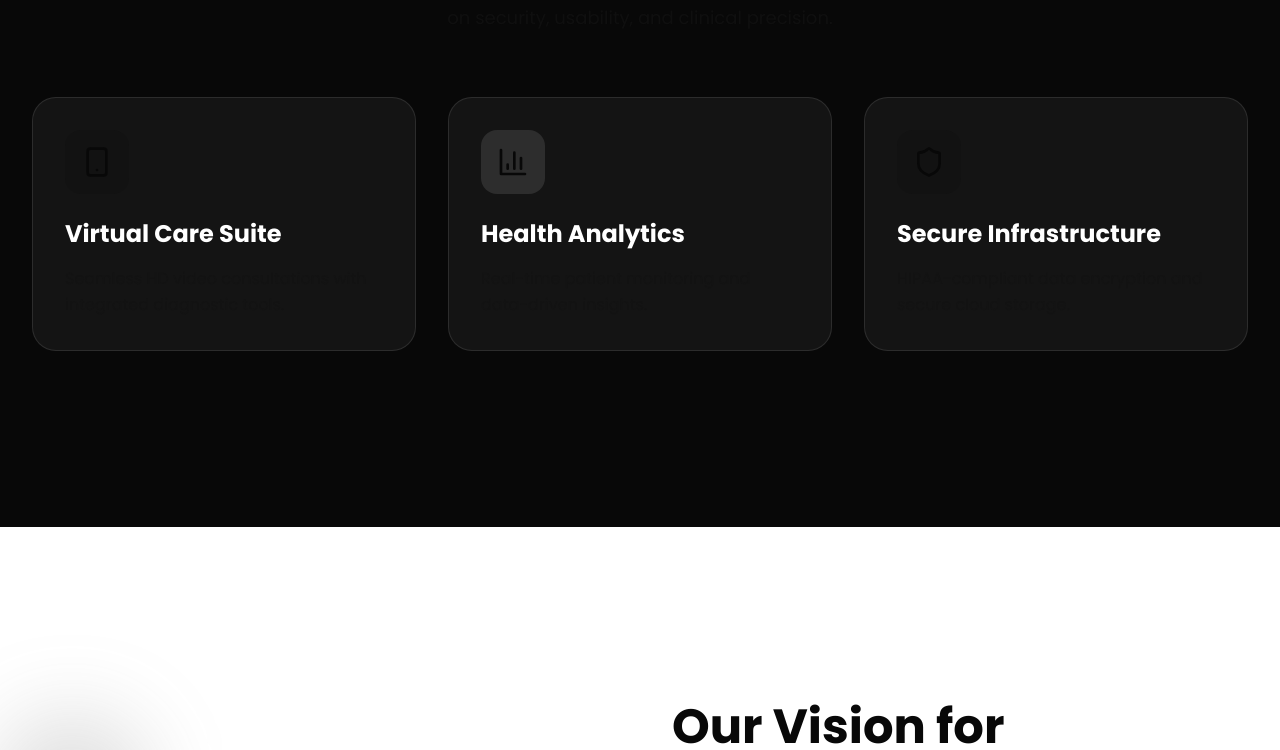
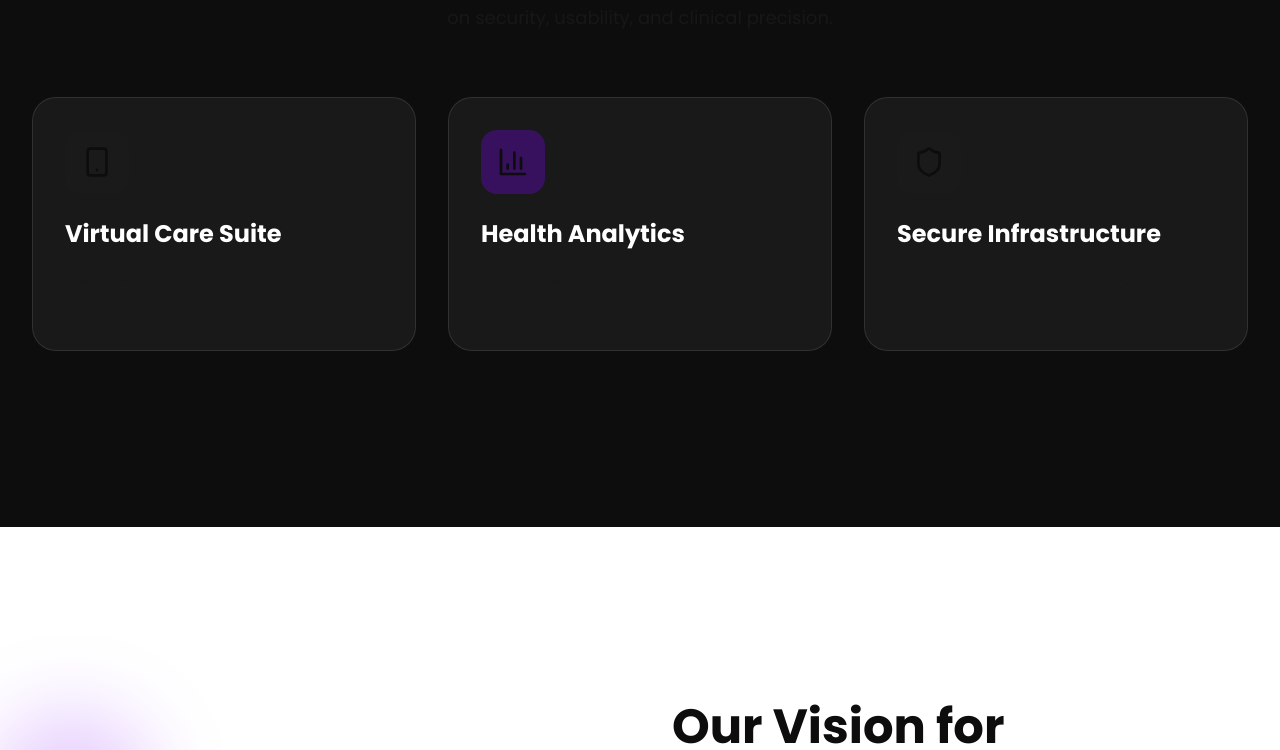
Before and after one commit to KHALIFAH334/azm-nexus-, a Next.js app: page / in a window 1280 px wide. Shown: the part 1400-2150 px from the top of the page. Built offline with nearby package versions, Linux system fonts and the light colour scheme.

Commit message:
Apply Cyber-Aura color scheme (Option 8)

```diff
--- a/tailwind.config.ts
+++ b/tailwind.config.ts
@@ -11,11 +11,11 @@ const config: Config = {
     extend: {
       colors: {
         brand: {
-          dark: "#080808",      // Matte Graphite
-          teal: "#CCFF00",      // Electric Lime
-          action: "#111111",    // Stealth Black
-          lavender: "#666666",  // Mid-Grey
-          soft: "#121212",      // Obsidian
+          dark: "#0D0D0D",      // Charcoal Black
+          teal: "#00FFD1",      // Aquamarine (Neon)
+          action: "#FF00FF",    // Magenta (Electric)
+          lavender: "#7F00FF",  // Purple (Deep)
+          soft: "#1A1A1A",      // Dark Grey
         },
       },
       fontFamily: {
```
